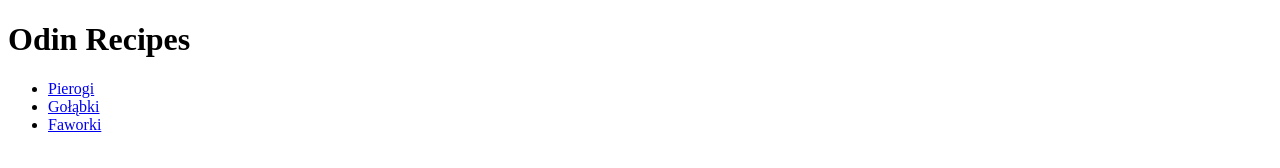
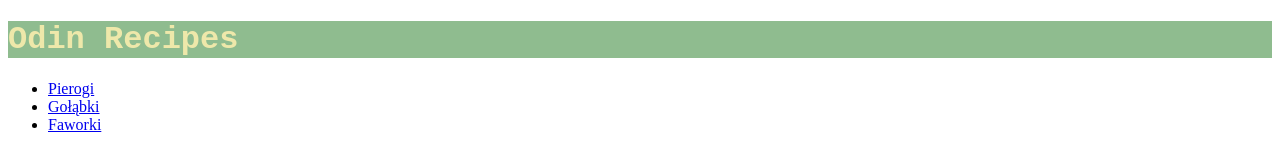
Before and after one commit to konradsurf/odin-recipes, a plain HTML site: page index.html in a window 1280 px wide. Drawn offline with Linux system fonts and the light colour scheme.

Commit message:
Created stylesheet and a primaryHeading class
Testing if I'm referencing the stylesheet correctly in index html
page. Also if I'm referencing the class correctly.

```diff
--- a/index.html
+++ b/index.html
@@ -5,10 +5,11 @@
     <meta http-equiv="X-UA-Compatible" content="IE=edge">
     <meta name="viewport" content="width=device-width, initial-scale=1.0">
     <title>Recipes</title>
+    <link rel="stylesheet" href="style.css">
 </head>
 
 <body>
-    <h1>Odin Recipes</h1>
+    <h1 class="primaryHeading">Odin Recipes</h1>
     <ul>
         <li><a href="./recipes/pierogi.html">Pierogi</a></li>
         <li><a href="./recipes/golabki.html">Go&#322&#261bki</a></li>
--- /dev/null
+++ b/style.css
@@ -0,0 +1,5 @@
+.primaryHeading {
+    background-color:darkseagreen;
+    color: palegoldenrod;
+    font-family: 'Courier New', Courier, monospace;
+}
```
Also changed, not shown: 1 other file.
